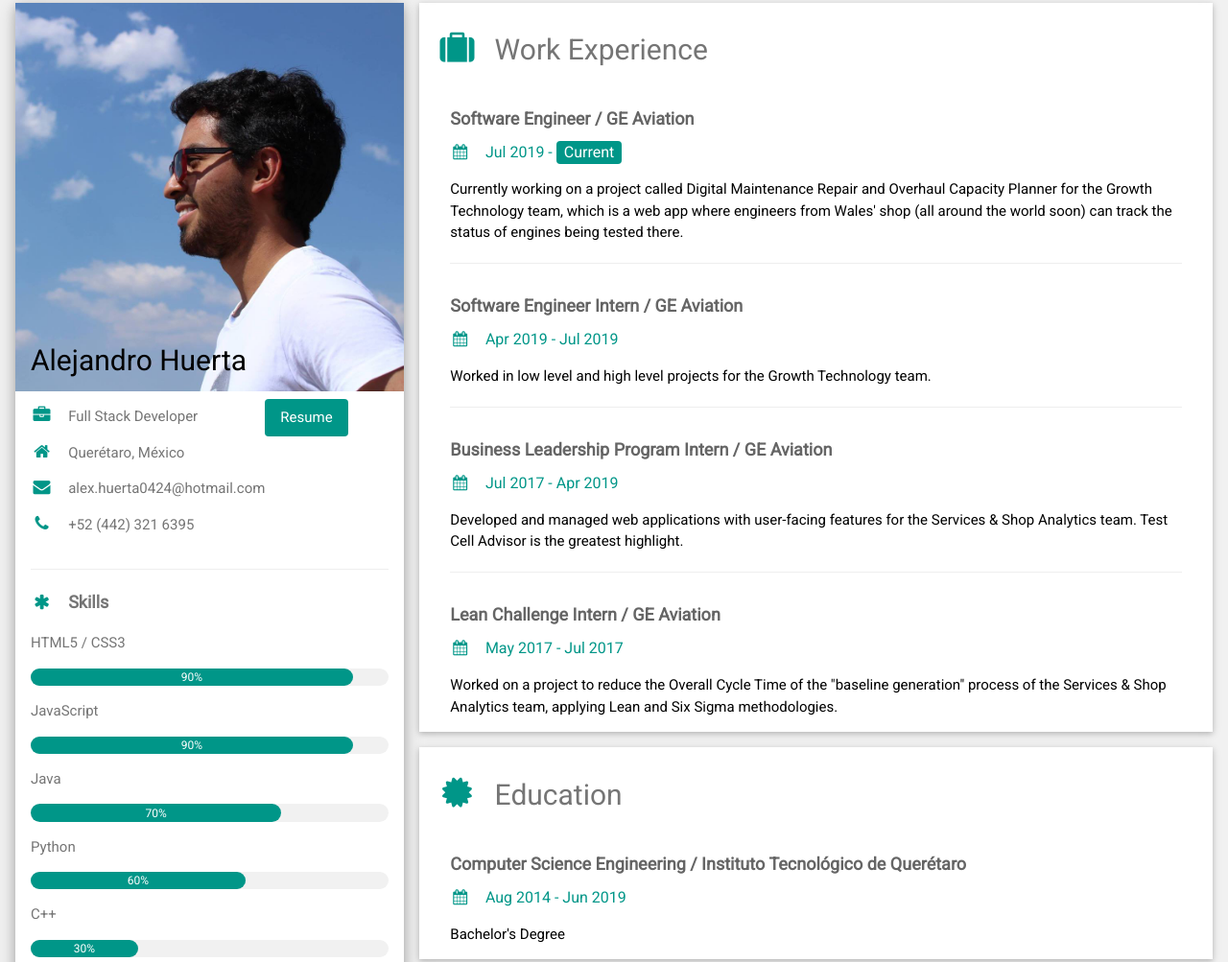
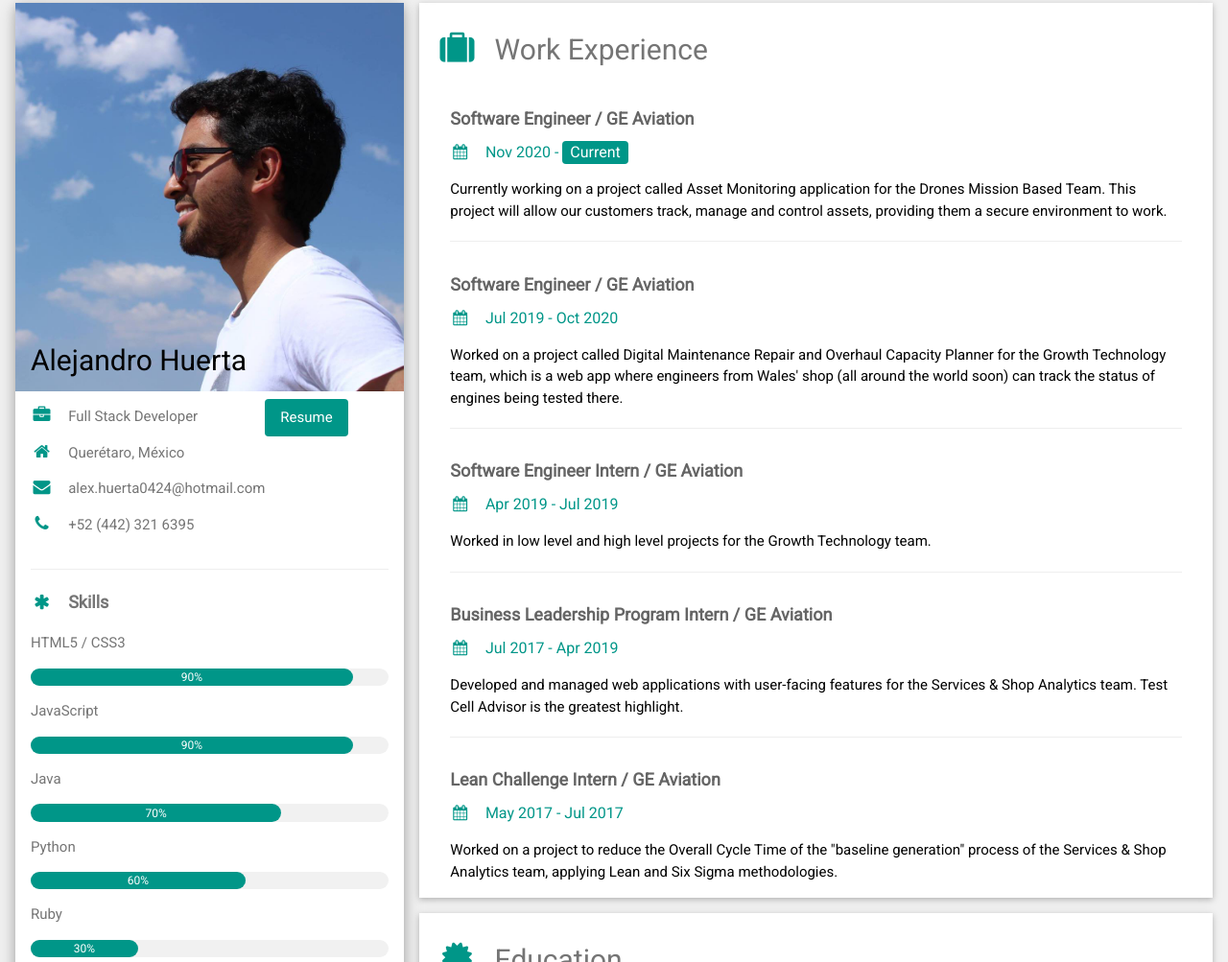
Before and after one commit to NeshMx/NeshMx.github.io, a plain HTML site: page index.html in a window 1280 px wide. Shown: the part 13-1016 px from the top of the page at 96% size. Drawn offline with nearby package versions, Linux system fonts and the light colour scheme.

Commit message:
Updates pdf file and latest job

```diff
--- a/index.html
+++ b/index.html
@@ -85,7 +85,7 @@
             <div class="w3-light-grey w3-round-xlarge w3-small">
               <div class="w3-container w3-center w3-round-xlarge w3-teal" style="width:60%">60%</div>
             </div>
-            <p>C++</p>
+            <p>Ruby</p>
             <div class="w3-light-grey w3-round-xlarge w3-small">
               <div class="w3-container w3-center w3-round-xlarge w3-teal" style="width:30%">30%</div>
             </div>
@@ -121,9 +121,17 @@
             Experience</h2>
           <div class="w3-container">
             <h5 class="w3-opacity"><b>Software Engineer / GE Aviation</b></h5>
-            <h6 class="w3-text-teal"><i class="fa fa-calendar fa-fw w3-margin-right"></i>Jul 2019 - <span
+            <h6 class="w3-text-teal"><i class="fa fa-calendar fa-fw w3-margin-right"></i>Nov 2020 - <span
                 class="w3-tag w3-teal w3-round">Current</span></h6>
-            <p>Currently working on a project called Digital Maintenance Repair and Overhaul Capacity Planner for the
+            <p>Currently working on a project called Asset Monitoring application for the
+              Drones Mission Based Team. This project will allow our customers track, manage and control assets, providing them a secure environment to work.
+            </p>
+            <hr>
+          </div>
+          <div class="w3-container">
+            <h5 class="w3-opacity"><b>Software Engineer / GE Aviation</b></h5>
+            <h6 class="w3-text-teal"><i class="fa fa-calendar fa-fw w3-margin-right"></i>Jul 2019 - Oct 2020</h6>
+            <p>Worked on a project called Digital Maintenance Repair and Overhaul Capacity Planner for the
               Growth Technology team, which is a web app where engineers from Wales' shop (all around the world soon)
               can track the status of engines being tested there.
             </p>
```
